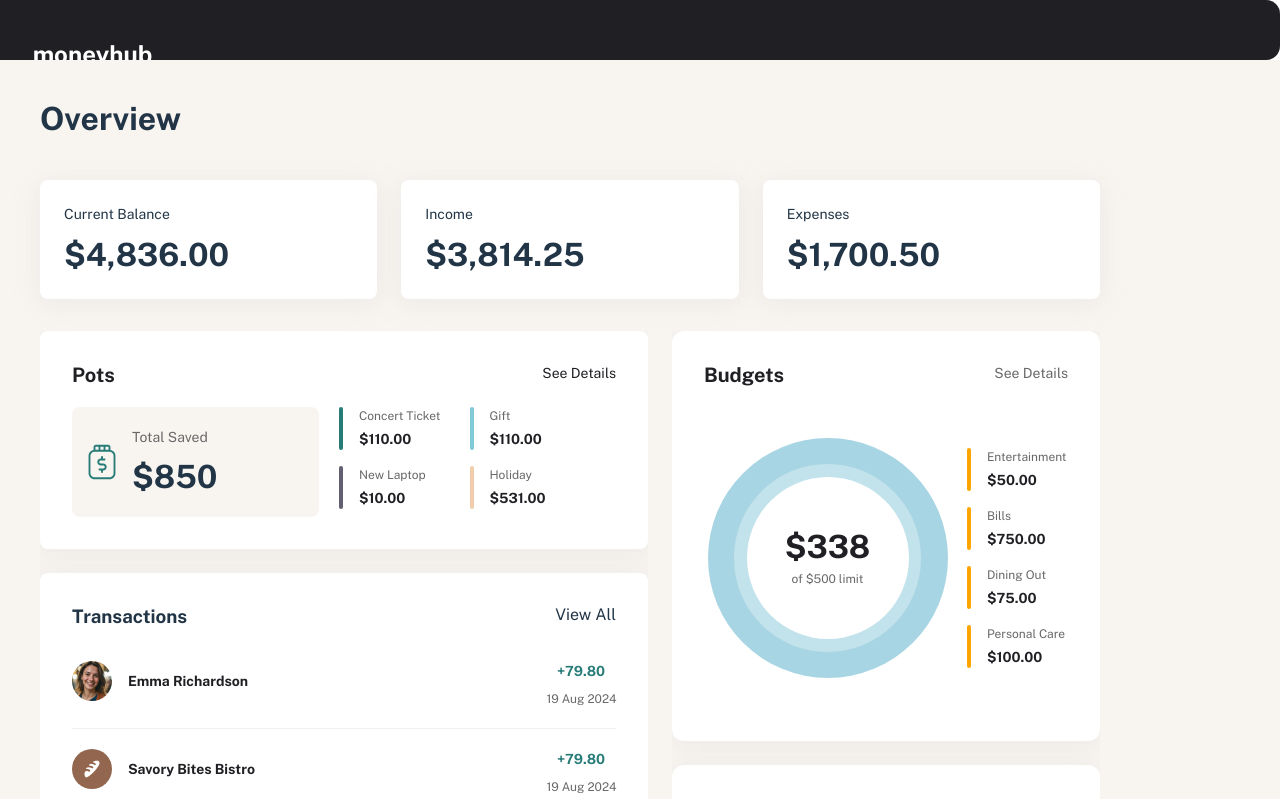
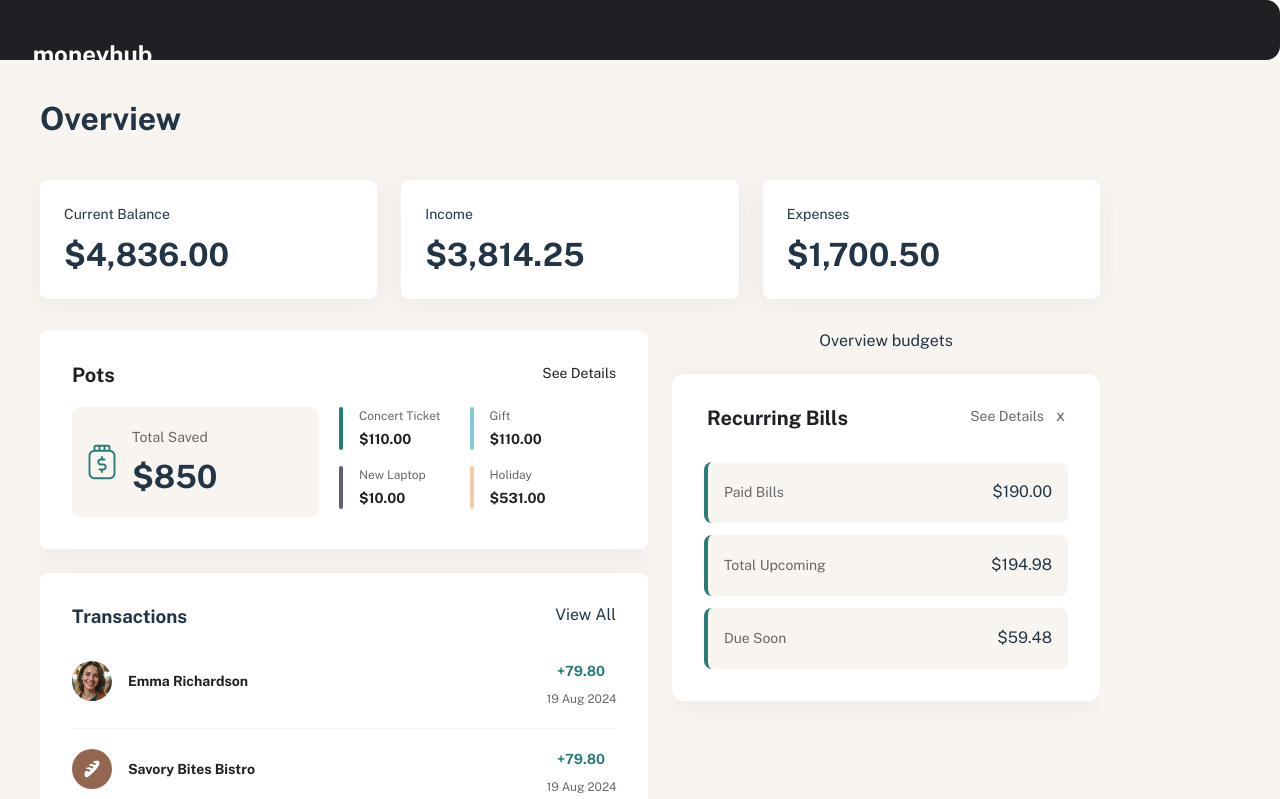
Before and after one commit to eddiemaceda11/Moneyhub, a React (Vite) app: page / in a window 1280 px wide. Shown: the top 799 px of the page. Built offline with nearby package versions, Linux system fonts and the light colour scheme.

Commit message:
Move the OverviewBudgets section into a separate component folder, and import the OverviewBudgets component

```diff
--- a/src/features/overview/Overview.tsx
+++ b/src/features/overview/Overview.tsx
@@ -9,6 +9,7 @@ import { JarIcon } from "./JarIcon";
 
 import { useBudgetData } from "../../hooks/useBudgetData";
 import { OverviewTransactions } from "./components/OverviewTransactions/OverviewTransaction";
+import { OverviewBudgets } from "./components/OverviewBudgets/OverviewBudgets";
 
 export const Overview = () => {
   const { data, error, isLoading } = useGetOverviewQuery(undefined);
@@ -103,56 +104,7 @@ export const Overview = () => {
         {/* RIGHT SIDE OF THE OVERVIEW CONTENT (BOTTOM ON MOBILE) */}
         <div className="additionals-section-right">
           {/* BUDGETS */}
-          <div className="overview-section-budgets">
-            <div className="osb-header">
-              <h3>Budgets</h3>
-              <p>See Details</p>
-            </div>
-            <div className="osb-content">
-              <div className="osbc-left">
-                <div className="outer-pie-graph">
-                  <div className="middle-pie-graph">
-                    <div className="inner-pie-graph">
-                      <div className="ipg-data">
-                        <h4>$338</h4>
-                        <p>of $500 limit</p>
-                      </div>
-                    </div>
-                  </div>
-                </div>
-              </div>
-              <div className="osbc-right">
-                <div className="osbc-category-div">
-                  <div className="osbc-category-left-border"></div>
-                  <div className="osbc-category-container">
-                    <div className="osbc-category">{budgetData[0].category}</div>
-                    <div className="osbc-category-amount">${budgetData[0].maximum}</div>
-                  </div>
-                </div>
-                <div className="osbc-category-div">
-                  <div className="osbc-category-left-border"></div>
-                  <div className="osbc-category-container">
-                    <div className="osbc-category">Bills</div>
-                    <div className="osbc-category-amount">$750.00</div>
-                  </div>
-                </div>
-                <div className="osbc-category-div">
-                  <div className="osbc-category-left-border"></div>
-                  <div className="osbc-category-container">
-                    <div className="osbc-category">Dining Out</div>
-                    <div className="osbc-category-amount">$75.00</div>
-                  </div>
-                </div>
-                <div className="osbc-category-div">
-                  <div className="osbc-category-left-border"></div>
-                  <div className="osbc-category-container">
-                    <div className="osbc-category">Personal Care</div>
-                    <div className="osbc-category-amount">$100.00</div>
-                  </div>
-                </div>
-              </div>
-            </div>
-          </div>
+          <OverviewBudgets budgetData={budgetData} />
           {/* RECURRING BILLS */}
           <div className="overview-section-recurring">
             <div className="osr-header">
```
